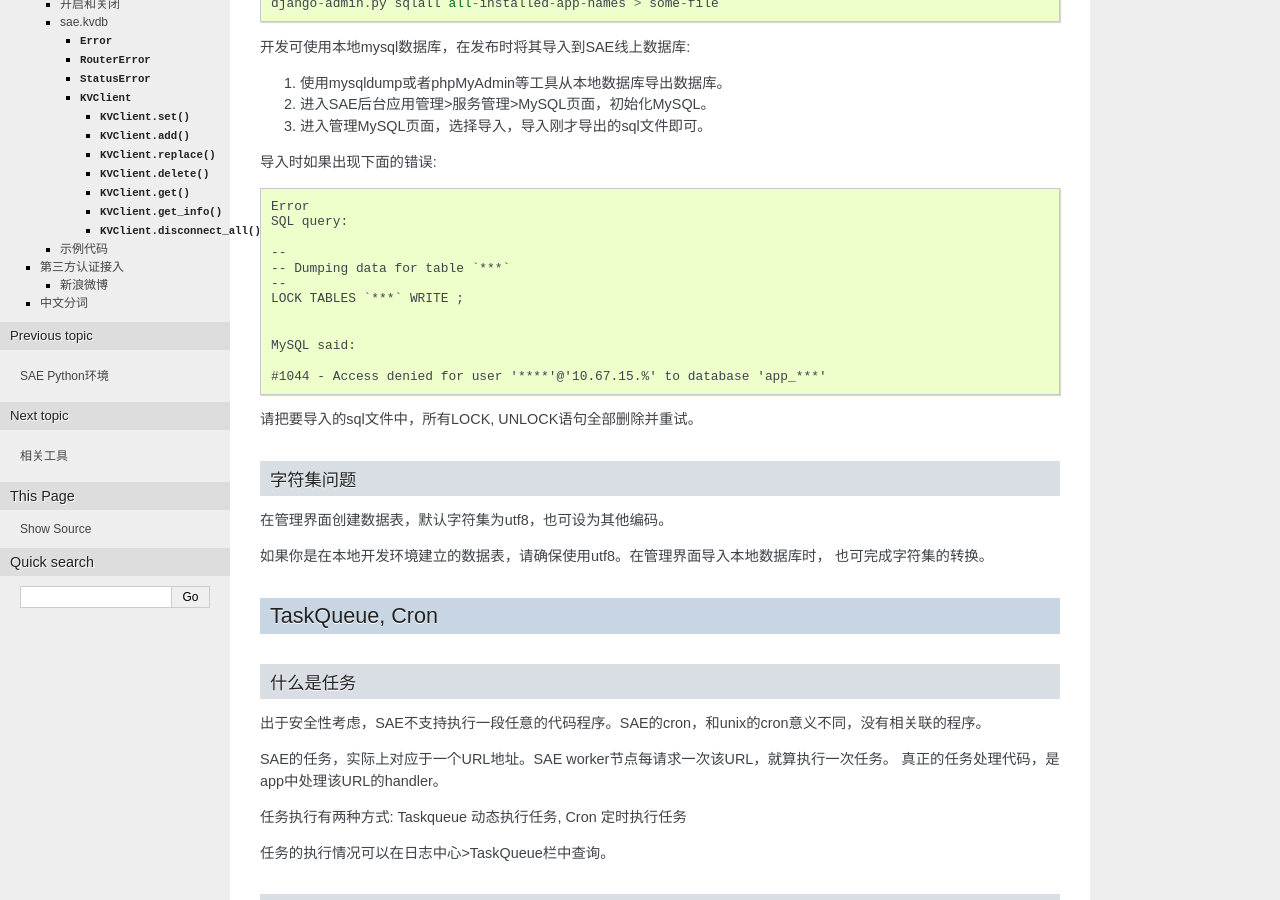
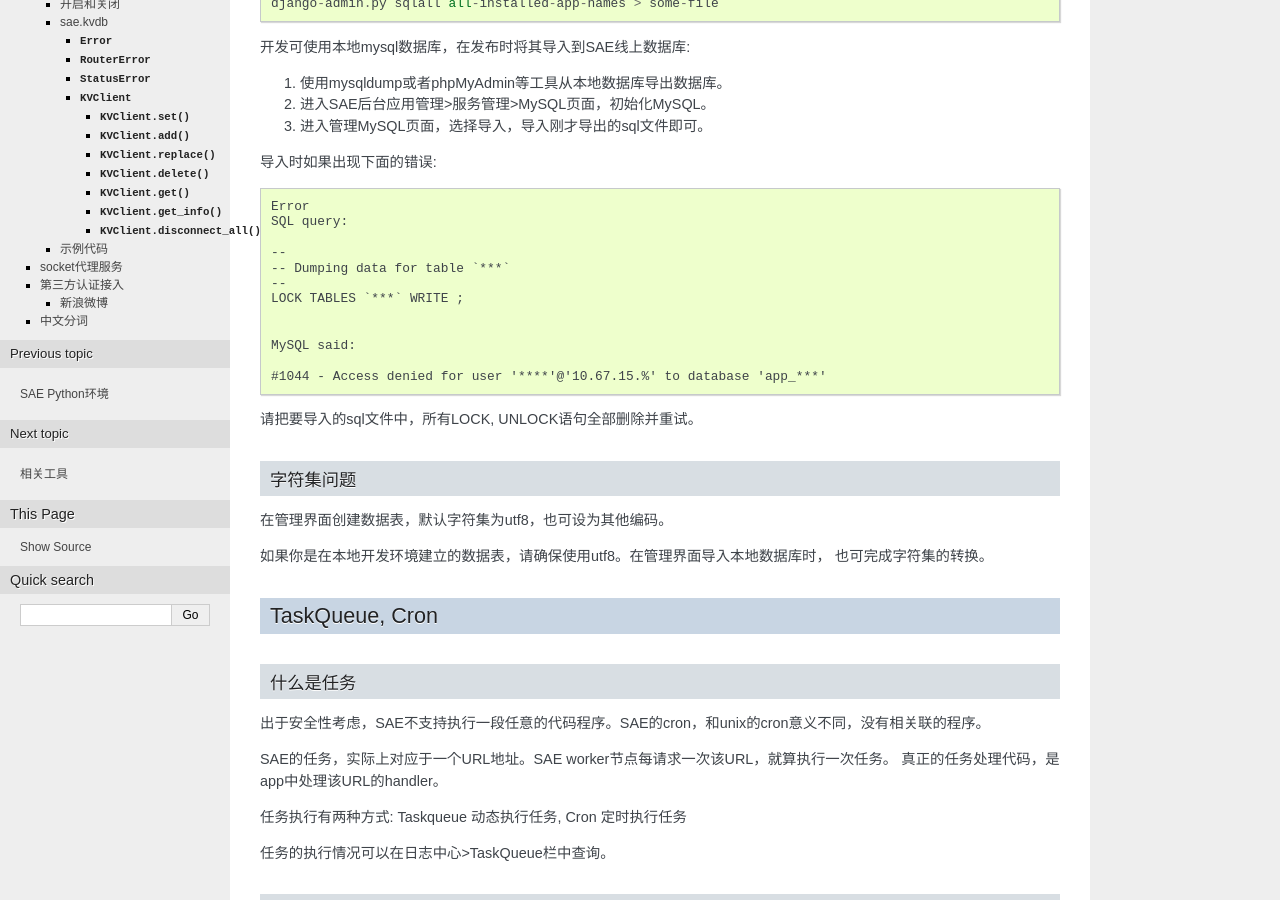
Before and after one commit to sinacloud/sae-python-dev-guide, a Sphinx documentation site: the page built from docs/service.rst, in a window 1280 px wide and 900 px high, scrolled down 797 px. Built offline with Sphinx 7.4.7, drawn with Linux system fonts in a browser that asks for light colours; some of the changed text lies outside the part shown.

Commit message:
Add sockproxy doc

```diff
--- a/docs/service.rst
+++ b/docs/service.rst
@@ -623,6 +623,13 @@
 
 参考 http://sae.sina.com.cn/?m=devcenter&catId=199
 
+
+socket代理服务
+-----------------
+
+直接使用socket模块即可。
+
+
 第三方认证接入
 --------------
 
```
